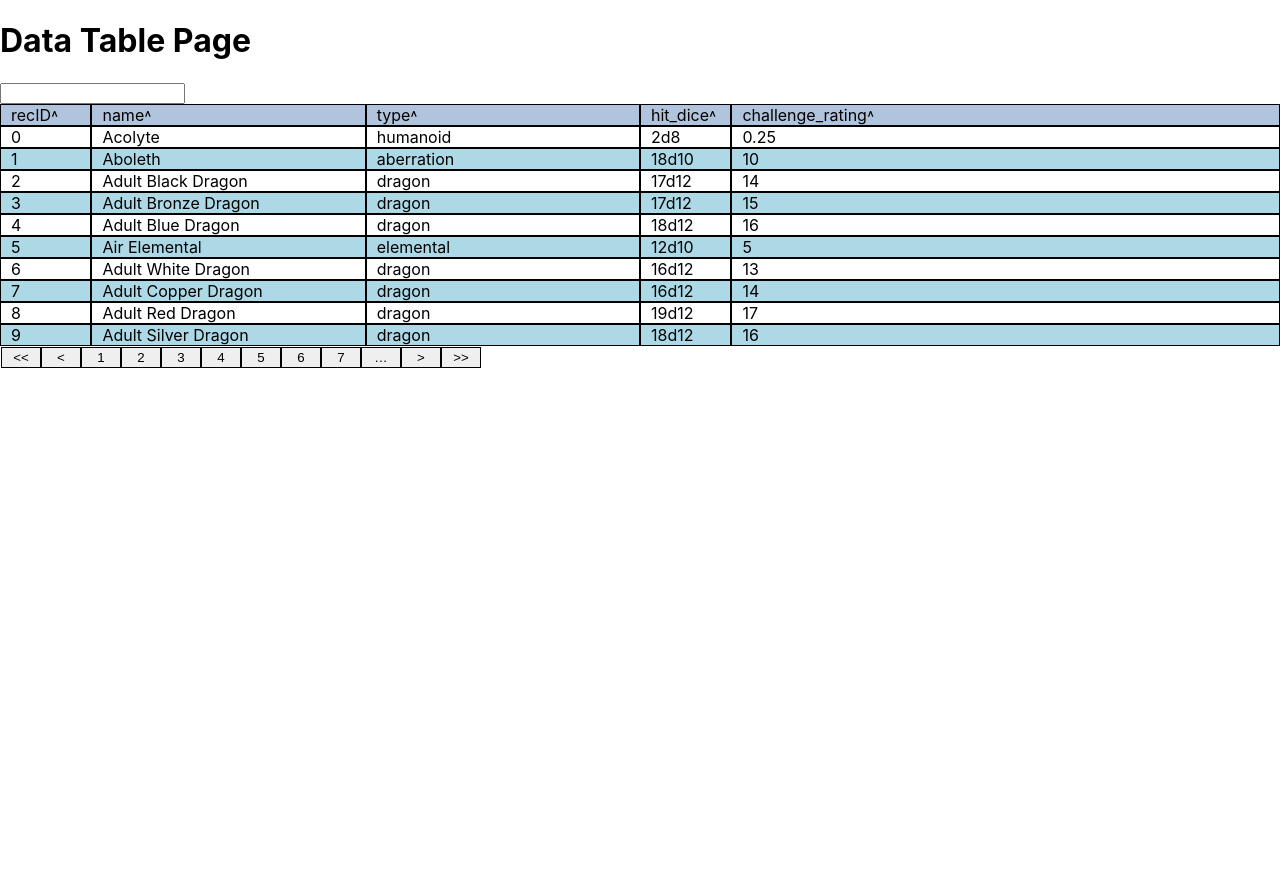
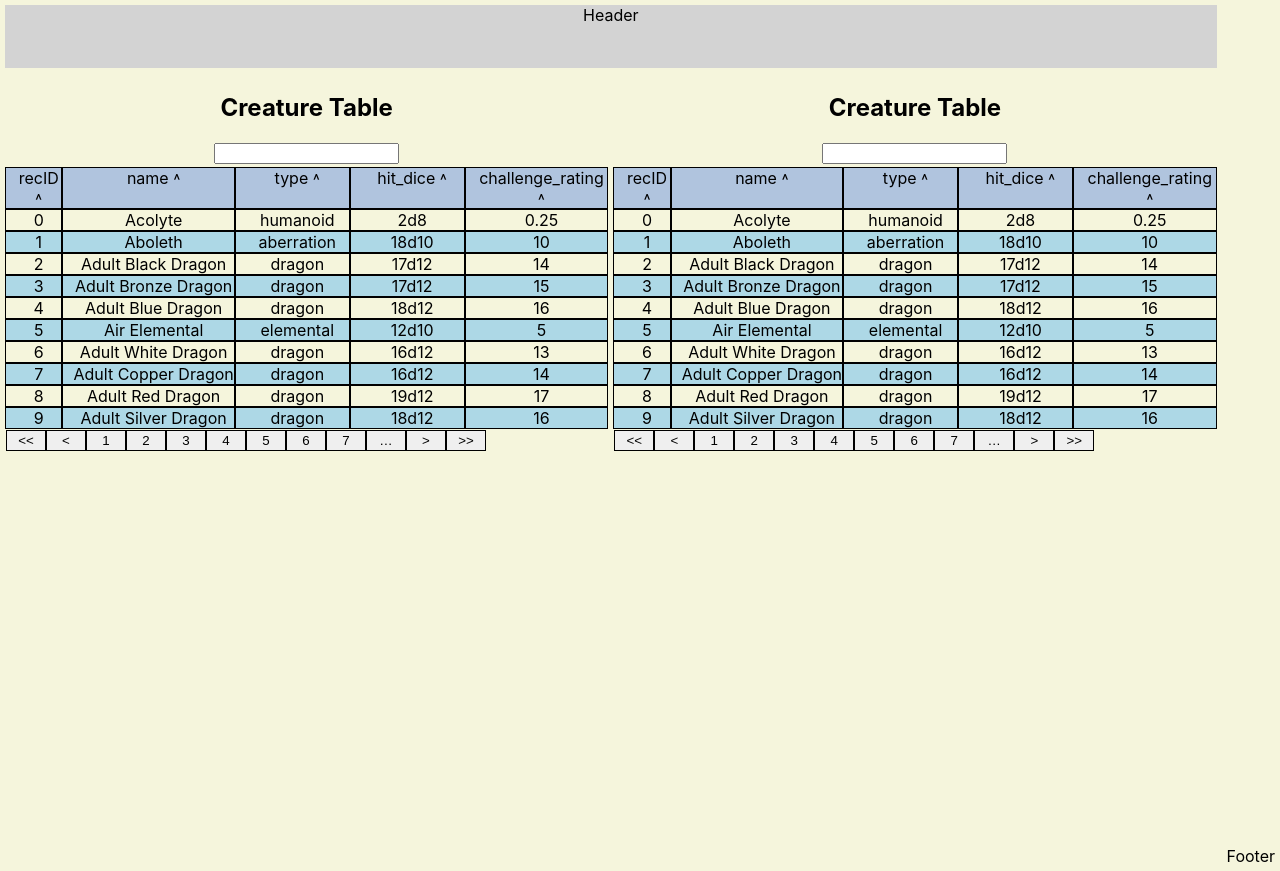
Before and after one commit to rlongo-office/rpg-client-gm, a Next.js app: page /table-test in a window 1280 px wide. Before the commit the page ends 800 px from the top, so only its background shows below. Built offline with nearby package versions, Linux system fonts and the light colour scheme.

Commit message:
fixed some formatting for page

```diff
--- a/components/DataTable/DataTable.tsx
+++ b/components/DataTable/DataTable.tsx
@@ -39,7 +39,7 @@ function DataTable({
 
     const [filteredRows, setFilteredRows] = React.useState<AnyObject[]>([]);
 
-    const [curPage, setCurPage] = React.useState(0)
+    const [curPage, setCurPage] = React.useState(1)
     const [numPages, setNumPages] = React.useState(9)
     const [tableSpan, setTableSpan] = React.useState(8)
     const [colSortState, setColSortState] = React.useState<colSortObj[]>([]);
@@ -51,7 +51,6 @@ function DataTable({
 
     const sortColumn = (columnKey:string, columnID:number)=>{
       const dir = colSortState[columnID].dir
-      console.log(dir)
       let tempArray:Array<AnyObject> = []
       tempArray = filteredRows.sort((a,b)=>{
         if (isNaN(a[columnKey])){
@@ -72,7 +71,6 @@ function DataTable({
       })
       let colSortArray = colSortState
       colSortArray[columnID].dir *= -1     //reverse the direction of the sort for next click
-      console.log("DataTable:sortColumn called")
       setFilteredRows(tempArray)
       setColSortState(colSortArray)
       setCurPage(1)
@@ -104,13 +102,11 @@ function DataTable({
     },[])
 
     React.useEffect(()=>{
-      console.log("changed sortChange Value to render")
     },[sortChange])
 
 
     React.useEffect(() => {
       setNumPages(filteredRows.length % config.pageSize === 0 ? filteredRows.length/config.pageSize : Math.floor(filteredRows.length/config.pageSize) + 1)
-      console.log("useEffect called for Filtered Row change")
     },[filteredRows,curPage]);
 
     return (
@@ -121,7 +117,7 @@ function DataTable({
             {filteredRows.length > 0 ? config.renderRows(filteredRows,curPage,config.pageSize,config.header) : <span>No Data</span>}
         </div>
         <div>
-          <PageNavBar numPages={numPages} tableSpan = {tableSpan} setCurrentPage={setCurrentPage}/>
+          <PageNavBar numPages={numPages} tableSpan = {tableSpan} setCurrentPage={setCurrentPage} page={curPage}/>
         </div>
 
       </>
--- a/components/DataTable/TableBody/HeaderRow.tsx
+++ b/components/DataTable/TableBody/HeaderRow.tsx
@@ -29,7 +29,7 @@ config: headerConfig
     const [colSortArray, setColSortArray] = React.useState<colSortObj[]>([]);
 
     const sortTable=(event: any)=>{
-        const columnKey = event.target.innerText.slice(0,-1)
+        const columnKey = event.target.innerText.slice(0,-2)
         const columnID = parseInt(event.target.id)
         config.sortColumn(columnKey,columnID)
 
@@ -37,8 +37,8 @@ config: headerConfig
 
     const renderHeader = ()=> {
         if (config.row!=null){  //The passed object will be null on the first render
-            let ascChar = "˄"
-            let descChar = "˅"
+            let ascChar = " ˄"
+            let descChar = " ˅"
             let content: JSX.Element[]=[];
 
             let colID = 0
--- a/components/DataTable/TableBody/PageNavBar.tsx
+++ b/components/DataTable/TableBody/PageNavBar.tsx
@@ -9,19 +9,21 @@ interface NavProps {
     numPages: number
     tableSpan: number
     setCurrentPage: Function
+    page: number
   }
 
 function PageNavBar(
     {
         numPages,
         tableSpan,
-        setCurrentPage
+        setCurrentPage,
+        page
     }:NavProps
 ) {
     const [current, setCurrent] = React.useState(0);
 
-    function pageHandler(event: any){      //Seems overly complicated for taking the event object
-       const { name, value } = event
+    function pageHandler(event: any){
+
        if (!(isNaN(event.target.innerText))){
             setCurrentPage(Number(event.target.innerText))
             setCurrent(Number(event.target.innerText))
@@ -32,7 +34,7 @@ function PageNavBar(
                            console.log ("down arrow page:" + current)
                            setCurrentPage(current);
                            break;
-              case "up": setCurrent(current == numPages ? numPages : current + 1);
+              case "up": setCurrent(current === numPages ? numPages : current + 1);
                          setCurrentPage(current);
                          break;
               case "end": setCurrentPage(numPages); break
@@ -52,6 +54,7 @@ function PageNavBar(
         const num = numPages
         const cur = current
         const span = tableSpan
+        console.log()
         //console.log(`"numPages: " ${num} "cur: " ${cur} "span: "${span}`)
         content.push(<button id="start" onClick={pageHandler} className="pageBox" key={"start"}>{start}</button>);
         content.push(<button id="down" onClick={pageHandler} className="pageBox" key={"down"}>{down}</button>);
@@ -75,6 +78,13 @@ function PageNavBar(
         return content;
       };
 
+      React.useEffect(()=>{
+        setCurrentPage(1)
+      },[])
+
+      React.useEffect(()=>{
+        console.log(current)
+      },[current])
 
     return (
         <div className="PageNavBar">
--- a/components/DataTable/TableBody/SearchInput.tsx
+++ b/components/DataTable/TableBody/SearchInput.tsx
@@ -27,6 +27,7 @@ function SearchInput(
           <input
             type="text"
             name="filter"
+            className="tableInput"
             //value=""
             onInput={handleInput}
             ></input>
--- a/pages/table-test/index.tsx
+++ b/pages/table-test/index.tsx
@@ -68,10 +68,20 @@ function TableTest() {
 
     return (
       <div>
-          <h1>Data Table Page</h1>
-         <DataTable
-            config={configObj}
-         />
+          <div className="dataPage">
+            <div className="itemHeader">Header</div>
+            <div className="itemLeft">
+                <h2>Creature Table</h2>
+                <DataTable config={configObj}
+                />
+            </div>
+            <div className="itemRight">
+                <h2>Creature Table</h2>
+                <DataTable config={configObj}
+                />
+            </div>
+            <div className="itemFooter">Footer</div>
+          </div>
       </div>
     );
 
--- a/styles/globals.css
+++ b/styles/globals.css
@@ -1,4 +1,36 @@
 html,
+
+.itemHeader {
+  grid-column-start: 1;
+  grid-column-end: 3;
+  grid-row-start: 1;
+  grid-row-end: 2;
+  background-color: lightgray;
+  text-align: center;
+}
+.itemLeft {
+  grid-column-start: 1;
+  grid-column-end: 2;
+  grid-row-start: 2;
+  grid-row-end: 3;
+}
+.itemRight {
+  grid-column-start: 2;
+  grid-column-end: 3;
+  grid-row-start: 2;
+  grid-row-end: 3;
+}
+.itemFooter {
+  grid-column-start: 1;
+  grid-column-end: 3;
+  grid-row-start: 3;
+  grid-row-end: 4;
+}
+
+.itemTable { grid-area: dataTable; }
+.itemInput { grid-area: input; }
+.itemFooter { grid-area: footer; }
+
 body {
   padding: 0;
   margin: 0;
@@ -17,8 +49,18 @@ a {
 
 .rowStyle {
   display: grid;
-  grid-template-columns: 1fr 3fr 3fr 1fr 6fr;
+  grid-template-columns: 1fr 3fr 2fr 2fr 2.5fr;
 }
+
+.dataPage{
+  display: grid;
+  grid-template-columns: 1fr 1fr;
+  grid-template-rows: 1fr 6fr 6fr;
+  grid-gap: 5px;
+  background-color: beige;
+  padding: 5px;
+}
+
 
 .headerRow{
   background-color: lightsteelblue;
@@ -29,6 +71,7 @@ a {
     border-style: solid;
     border-width: 1px;
     padding-left: 10px;
+    text-align: center;
 }
 
 .striped div:nth-child(even){
@@ -48,3 +91,6 @@ a {
   padding: 1px;
   grid-template-columns: repeat(13,40px);
 }
+.tableInput {
+  margin-bottom: 3px;
+}
```
